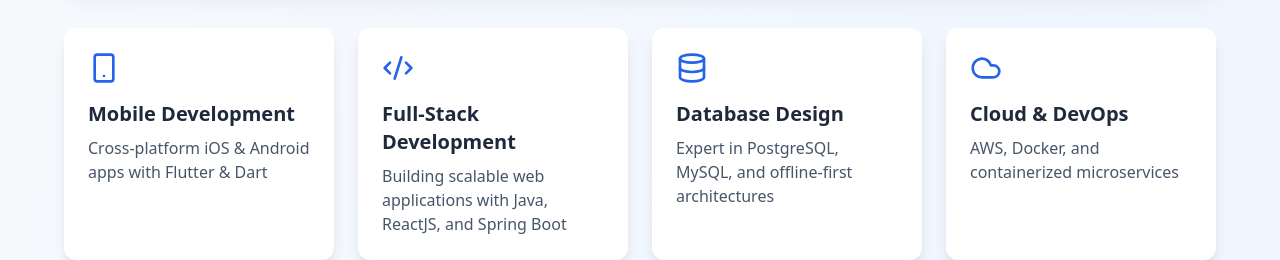
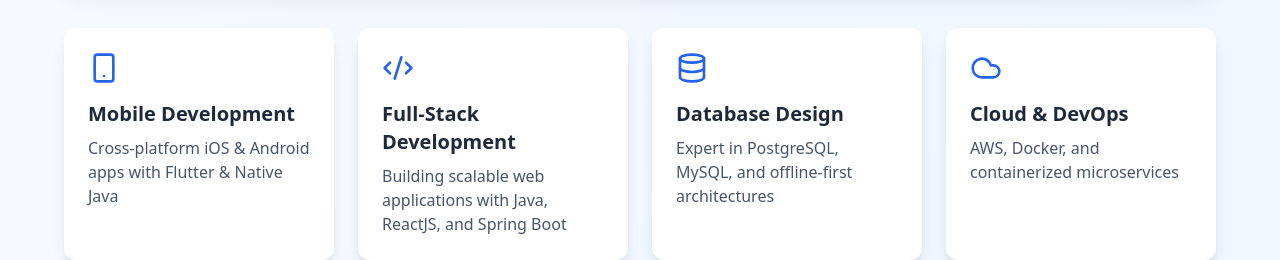
Before and after one commit to saiadepu120/Portfolio, a React (Vite) app: page / in a window 1280 px wide. Shown: the part 1320-1580 px from the top of the page. Built offline with nearby package versions, Linux system fonts and the light colour scheme.

Commit message:
sentence changes

```diff
--- a/src/components/About.tsx
+++ b/src/components/About.tsx
@@ -5,7 +5,7 @@
     {
       icon: <Smartphone className="w-8 h-8" />,
       title: 'Mobile Development',
-      description: 'Cross-platform iOS & Android apps with Flutter & Dart',
+      description: 'Cross-platform iOS & Android apps with Flutter & Native Java',
     },
     {
       icon: <Code2 className="w-8 h-8" />,
```
